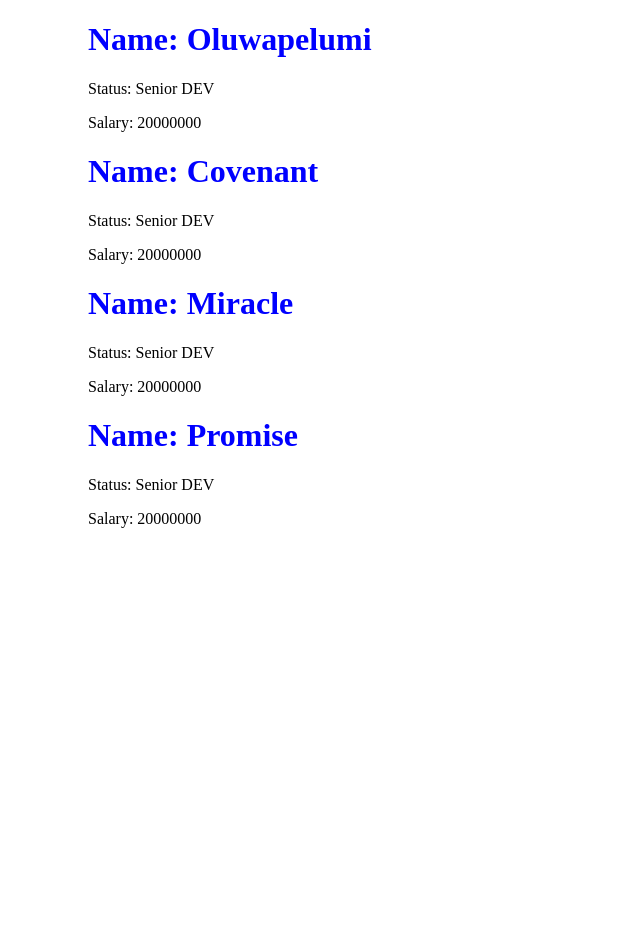
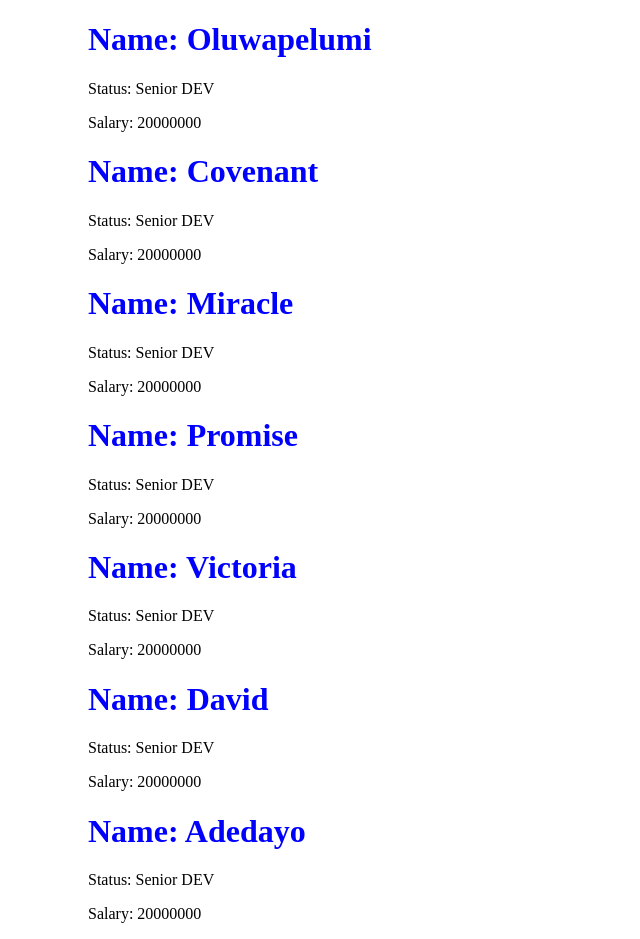
Before and after one commit to AmosDesigns01/ReactTutorial, a React (Create React App) app: page /page3 in a window 1280 px wide. Shown: the whole page, without its empty margins (0-640 px from the left). Before the commit the page ends 800 px from the top, so only its background shows below. Built offline with nearby package versions, Linux system fonts and the light colour scheme.

Commit message:
updated the objects

```diff
--- a/src/component/object/userObject.tsx
+++ b/src/component/object/userObject.tsx
@@ -8,21 +8,22 @@ const userObject = () => {
         {name: "Oluwapelumi", status: "Senior DEV", salary: 20000000},
         {name: "Covenant", status: "Senior DEV", salary: 20000000},
         {name: "Miracle", status: "Senior DEV", salary: 20000000},
-        {name: "Promise", status: "Senior DEV", salary: 20000000}
+        {name: "Promise", status: "Senior DEV", salary: 20000000},
+        {name: "Victoria", status: "Senior DEV", salary: 20000000},
+        {name: "David", status: "Senior DEV", salary: 20000000},
+        {name: "Adedayo", status: "Senior DEV", salary: 20000000},
     ]
     console.log(users[0]);
 
+
+    // Main web page return.
   return (
     <div>
         {
             // mapping each of the user listed above.
             users.map((user) => {
                 return(
-                    <div>
-                        <h1 style={{color: "blue"}}>Name: {user.name}</h1>
-                        <p>Status: {user.status}</p>
-                        <p>Salary: {user.salary}</p>
-                    </div>
+                    <User name={user.name} status={user.status} salary={user.salary}/>
                 )
             })
         }
@@ -30,4 +31,21 @@ const userObject = () => {
   )
 }
 
+// creating an interface for the use component argument.
+interface Props {
+    name: string,
+    status: string,
+    salary: number
+}
+
+const User: React.FC<Props> = ({name, status, salary}) => {
+    return(
+        <div>
+            <h1 style={{color: "blue"}}>Name: {name}</h1>
+            <p>Status: {status}</p>
+            <p>Salary: {salary}</p>
+        </div>
+    )
+}
+
 export default userObject
```
